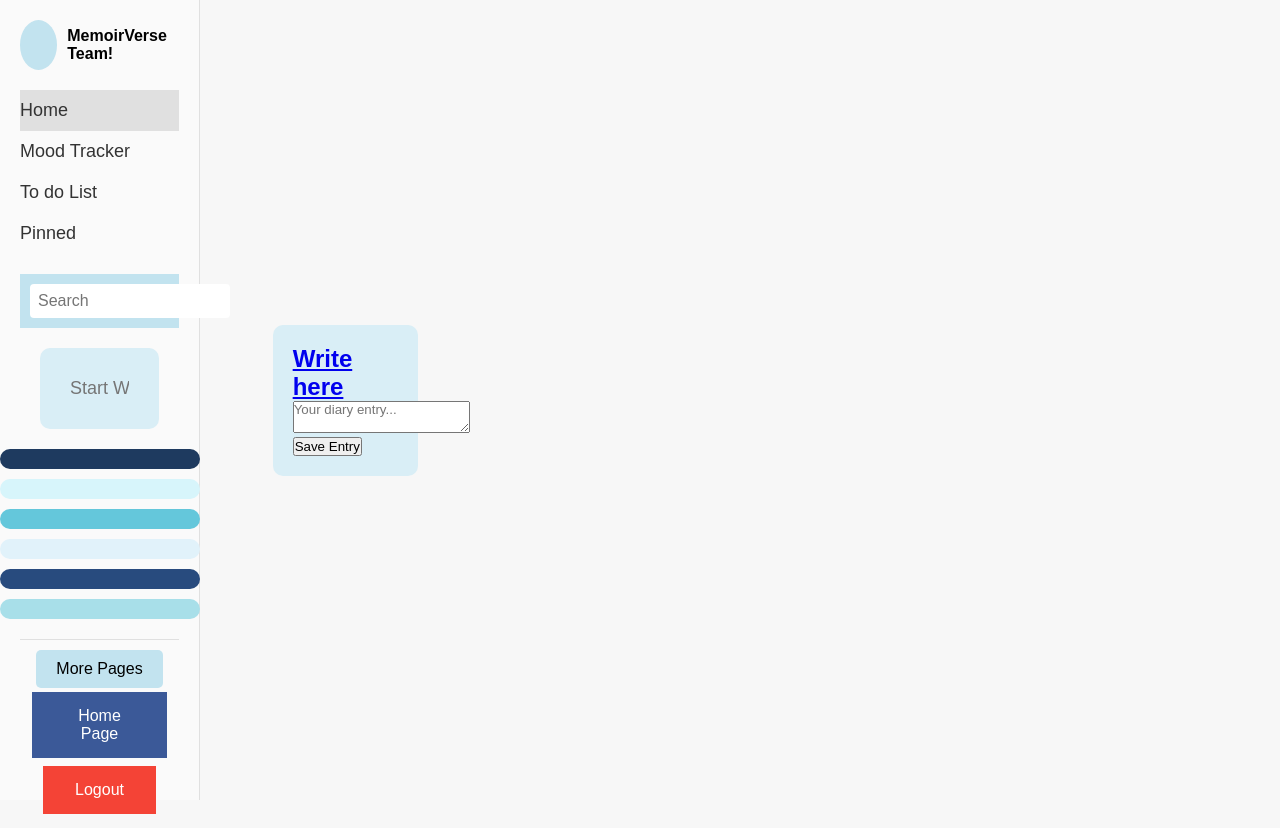
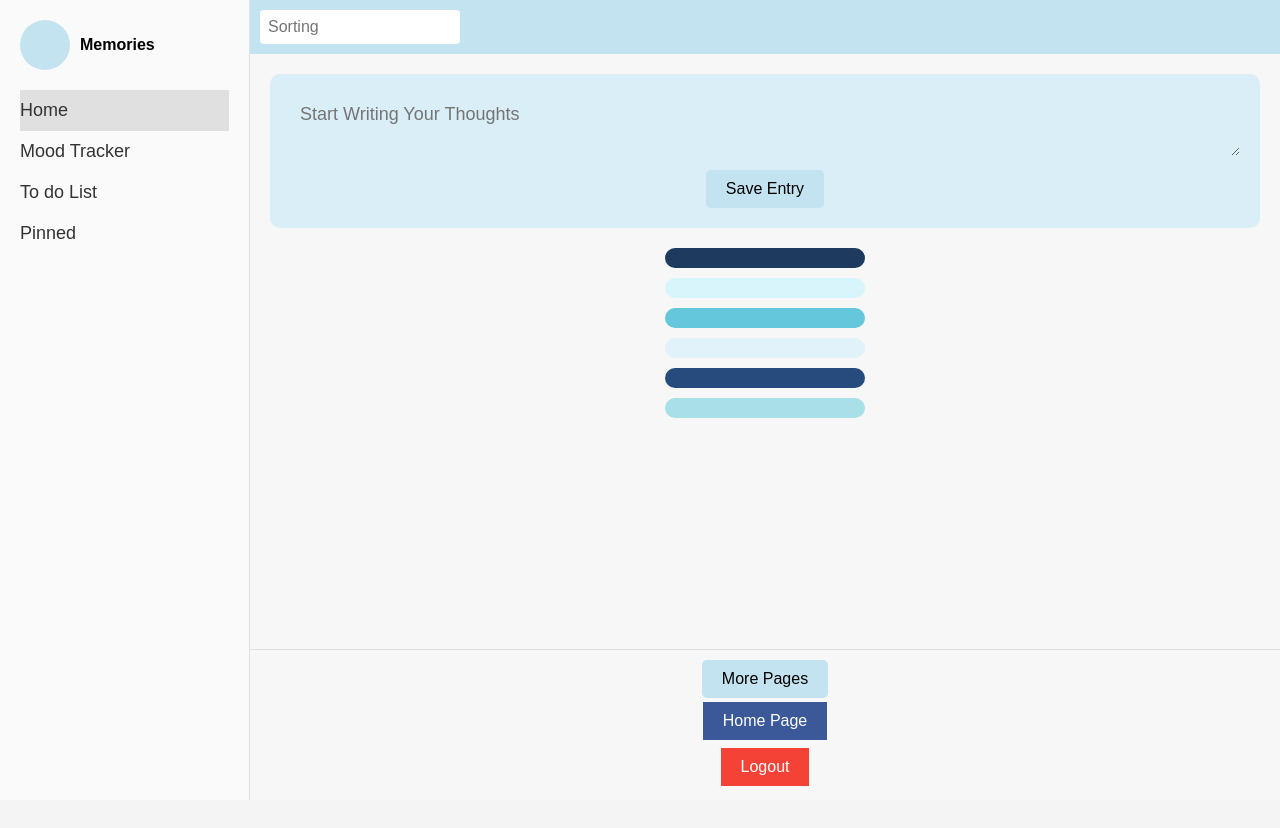
Before and after one commit to PUP-BSIT/project-sixth_sense, a PHP site: page /main-page.php in a window 1280 px wide. After the commit the page ends 800 px from the top, so only its background shows below. Run offline with PHP 8.4, Linux system fonts and the light colour scheme.

Commit message:
fix linking, enhance design, fix broken links Good day, Team!
Here are the final changes for our sprint 2. Kindly check it and review it. Thank you!

```diff
--- a/MemoirVerse.UI/home-page.php
+++ b/MemoirVerse.UI/home-page.php
@@ -17,11 +17,13 @@
         <h1>Welcome to MemoirVerse!</h1>
         <p>Explore, reflect, and document your life's adventures in the MemoirVerse!</p>
         <div class="features">
+            <a href="main-page.php" class="feature-link">
                 <div class="feature">
                     <div class="icon">📔</div>
                     <h3>Diary</h3>
                     <p>Keep track of your daily thoughts and experiences.</p>
                 </div>
+            </a>
             <div class="feature">
                 <div class="icon">😃😢</div>
                 <h3>Emotional Tracker</h3>
@@ -34,7 +36,6 @@
             </div>
         </div>
     </div>
-    </div>
     <div class="button-container">
         <a href="main-page.php">
             <button class="home-btn">Home</button>
--- a/MemoirVerse.UI/login.css
+++ b/MemoirVerse.UI/login.css
@@ -12,11 +12,13 @@ body {
   display: flex;
   background-color: #fff;
   border-radius: 10px;
-  box-shadow: 0 0 10px rgba(0, 0, 0, 0.1);
+  box-shadow: 25px 20px 25px rgba(0, 0, 0, 0.719);
+  border-radius: 10px;
   overflow: hidden;
   width: 800px;
-  max-width: 100%;
+  padding: 0px;
 }
+
 
 .welcome-section,
 .dashboard-section {
--- a/MemoirVerse.UI/login.php
+++ b/MemoirVerse.UI/login.php
@@ -44,7 +44,7 @@ if ($_SERVER["REQUEST_METHOD"] == "POST") {
         <div class="login-section">
             <h2>Sign in</h2>
             <form id="login_form"
-            action="login.php"
+            action="home-page.php"
             method="post">
             <input type="email"
             id="email"
--- a/MemoirVerse.UI/main-page.css
+++ b/MemoirVerse.UI/main-page.css
@@ -17,7 +17,7 @@ body {
 }
 
 .sidebar {
-  width: 200px;
+  width: 250px;
   background-color: #fafafa;
   border-right: 1px solid #e0e0e0;
   padding: 20px;
@@ -100,6 +100,17 @@ body {
   font-size: 18px;
   background-color: #d9eef6;
   color: #333;
+  border-radius: 10px;
+}
+
+.save-entry-button {
+  padding: 10px 20px;
+  background-color: #c2e3ef;
+  border: none;
+  border-radius: 5px;
+  cursor: pointer;
+  font-size: 16px;
+  margin-top: 10px;
 }
 
 .color-palette {
@@ -154,7 +165,7 @@ body {
   color: white;
   border: none;
   cursor: pointer;
-  padding: 15px 32px;
+  padding: 10px 20px;
   text-align: center;
   text-decoration: none;
   display: inline-block;
@@ -173,7 +184,7 @@ body {
   color: white;
   border: none;
   cursor: pointer;
-  padding: 15px 32px;
+  padding: 10px 20px;
   text-align: center;
   text-decoration: none;
   display: inline-block;
@@ -187,17 +198,3 @@ body {
   justify-content: center;
   align-items: center;
 }
-
-.diary-container {
-  display: flex;
-  justify-content: center;
-  align-items: center;
-  height: 100vh;
-}
-
-.diary {
-  width: 50%;
-  padding: 20px;
-  background-color: #d9eef6;
-  border-radius: 10px;
-}
--- a/MemoirVerse.UI/main-page.php
+++ b/MemoirVerse.UI/main-page.php
@@ -1,19 +1,22 @@
 <?php
 require 'db_conn.php';
+session_start();
+
 if ($_SERVER["REQUEST_METHOD"] == "POST") {
-    if (isset($_POST["entry"])) {
-        $entry = sanitize_input($_POST["entry"]);
-        $userId = 1;
+    if (isset($_POST["entry"]) && !empty($_POST["entry"])) {
+        $entry = mysqli_real_escape_string($conn, $_POST["entry"]);
+        $userId = $_SESSION['user_id'];
         $sql = "INSERT INTO diary_entries (user_id, entry) VALUES ('$userId', '$entry')";
         if ($conn->query($sql) === TRUE) {
             echo "<script>alert('Diary entry saved successfully');</script>";
         } else {
-            echo "<script>alert('Error: " . $sql . "<br>" . $conn->error . "');</script>";
+            echo "<script>alert('Error: Could not save diary entry.');</script>";
+        }
     }
     $conn->close();
 }
-}
 ?>
+
 
 <!DOCTYPE html>
 <html lang="en">
@@ -27,27 +30,25 @@ if ($_SERVER["REQUEST_METHOD"] == "POST") {
         <div class="sidebar">
             <div class="profile">
                 <div class="profile-pic"></div>
-          <span class="profile-name">MemoirVerse Team!</span>
+                <span class="profile-name">Memories</span>
             </div>
             <div class="menu">
                 <div class="menu-item active">Home</div>
                 <div class="menu-item">Mood Tracker</div>
                 <div class="menu-item">To do List</div>
                 <div class="menu-item">Pinned</div>
-  <div class="menu-item">
-
             </div>
         </div>
         <div class="main">
             <div class="header">
-          <input type="text" class="search-bar" placeholder="Search"/>
+                <input type="text" class="search-bar" placeholder="Sorting"/>
             </div>
             <div class="content">
                 <div class="writing-box">
-            <input
-              type="text"
-              class="writing-input"
-              placeholder="Start Writing Your Thoughts"/>
+                    <form action="main-page.php" method="post">
+                        <textarea name="entry" class="writing-input" placeholder="Start Writing Your Thoughts" required></textarea>
+                        <button type="submit" class="save-entry-button">Save Entry</button>
+                    </form>
                 </div>
                 <div class="color-palette">
                     <div class="color color1"></div>
@@ -63,22 +64,13 @@ if ($_SERVER["REQUEST_METHOD"] == "POST") {
                 <div class="button-container">
                     <a href="home-page.php">
                         <button type="submit" class="home-btn">Home Page</button>
+                    </a>
                 </div>
-
                 <form action="login.php" method="post">
                     <button type="submit" class="logout-btn">Logout</button>
                 </form>
             </div>
         </div>
     </div>
-    <div class="diary-container">
-  <div class="diary">
-    <h2>Write here</h2>
-    <form action="save_entry.php" method="post">
-      <textarea name="entry" placeholder="Your diary entry..." required></textarea>
-      <button type="submit">Save Entry</button>
-    </form>
-  </div>
-</div>
 </body>
 </html>
```
Also changed, not shown: MemoirVerse.UI/memoirverse1.sql (deleted, +0 -45 lines), MemoirVerse.UI/save_entry.php (deleted, +0 -20 lines), MemoirVerse.UI/users.sql (deleted, +0 -47 lines). Lines whose indentation alone changed are shown as unchanged.
